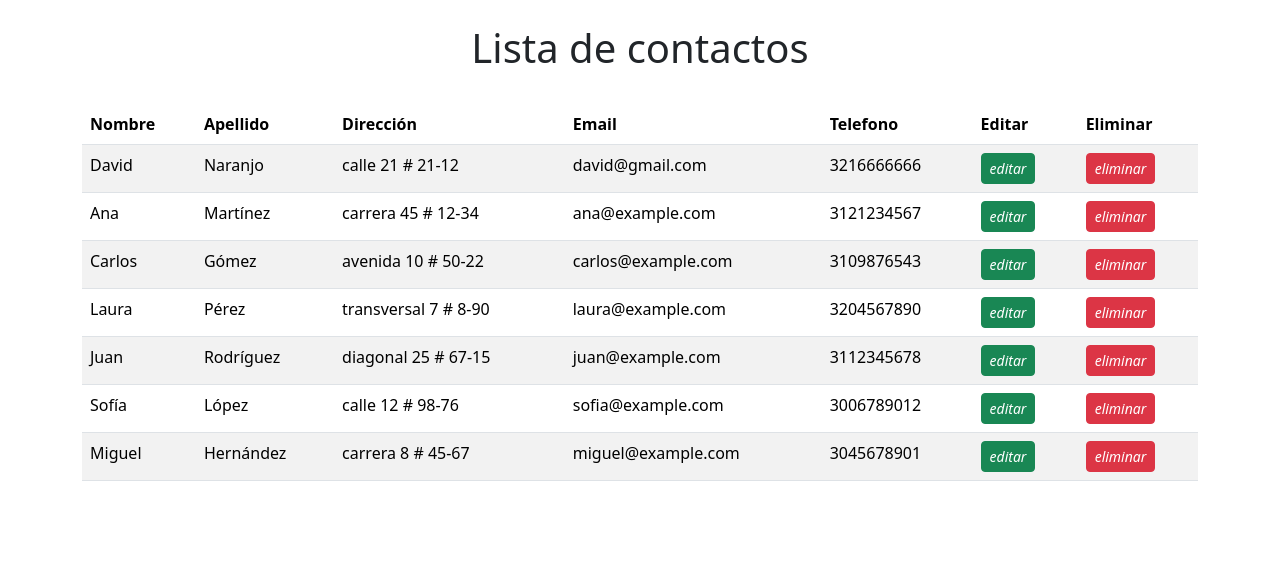
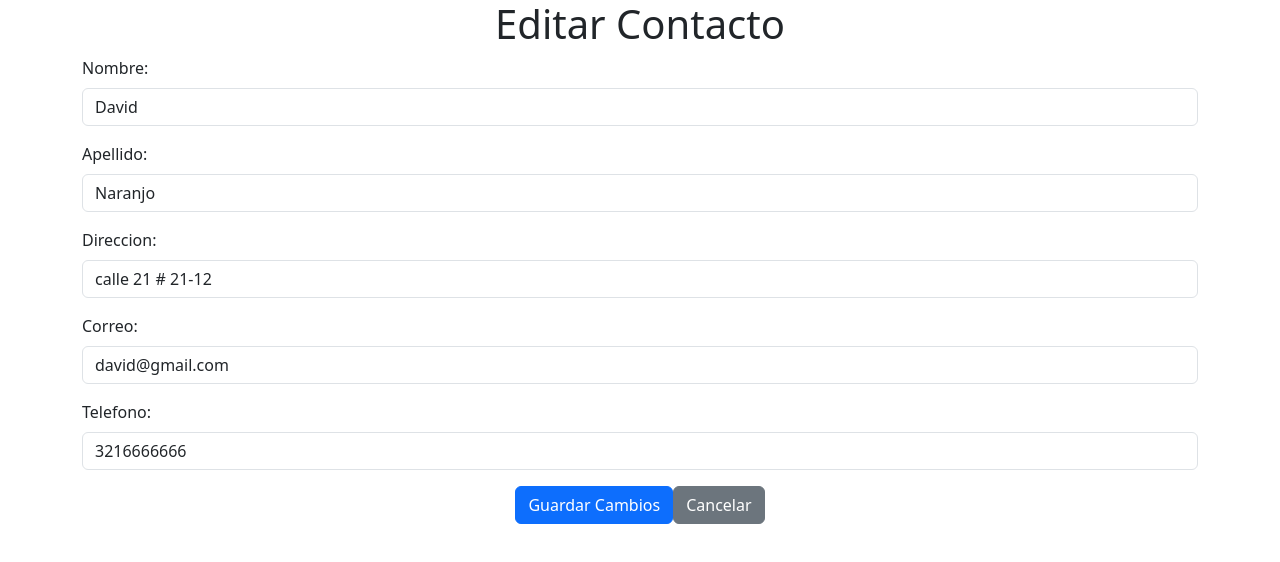
Before and after one commit to DavidNaranjoG/ContactBook, an Angular app in the folder contactBook/: page /editContact/1 in a window 1280 px wide. Before the commit this address led to /. Shown: the top 562 px of the page. Built offline with nearby package versions, Linux system fonts and the light colour scheme.

Commit message:
se logro acomodar el ruteo apra que redireccionara a la pagina de edicion, donde se gaurdan los cambios

```diff
--- a/contactBook/src/app/app.component.html
+++ b/contactBook/src/app/app.component.html
@@ -1 +1,16 @@
-<contactList></contactList>
+<!DOCTYPE html>
+<html lang="es">
+
+<head>
+    <meta charset="UTF-8">
+    <meta name="viewport" content="width=device-width, initial-scale=1.0">
+    <title>Conctact Book</title>
+    <!-- Bootstrap CSS -->
+    <link href="https://cdn.jsdelivr.net/npm/bootstrap@5.3.2/dist/css/bootstrap.min.css" rel="stylesheet">
+</head>
+
+<body>
+    <router-outlet></router-outlet>
+</body>
+
+</html>
--- a/contactBook/src/app/app.component.ts
+++ b/contactBook/src/app/app.component.ts
@@ -1,11 +1,12 @@
 import { Component } from '@angular/core';
 import { RouterOutlet } from '@angular/router';
+import { EditContactComponent } from "./components/edit-contact/edit-contact.component";
 import { ContactListComponent } from "./components/contact-list/contact-list.component";
 
 @Component({
   selector: 'app-root',
   standalone: true,
-  imports: [RouterOutlet, ContactListComponent],
+  imports: [RouterOutlet, EditContactComponent, ContactListComponent],
   templateUrl: './app.component.html',
   styleUrl: './app.component.css'
 })
--- a/contactBook/src/app/app.routes.ts
+++ b/contactBook/src/app/app.routes.ts
@@ -2,7 +2,11 @@ import { RouterModule, Routes } from '@angular/router';
 import { ContactListComponent } from './components/contact-list/contact-list.component';
 import { NgModule } from '@angular/core';
 import { EditContactComponent } from './components/edit-contact/edit-contact.component';
+import { AppComponent } from './app.component';
 
 export const routes: Routes = [
-  { path:'editContact:id', component: EditContactComponent}
+  { path: '', component: ContactListComponent },
+  { path: 'contactList/', component: ContactListComponent },
+  { path: 'editContact/:id', component: EditContactComponent },
+  { path: '**', redirectTo: '' }, // Ruta 404
 ];
--- a/contactBook/src/app/components/edit-contact/edit-contact.component.html
+++ b/contactBook/src/app/components/edit-contact/edit-contact.component.html
@@ -1,29 +1,31 @@
 <div class="container">
-    <h1 class="text-center">Editar Gasto</h1>
+  <h1 class="text-center">Editar Contacto</h1>
 
   <form [formGroup]="contactForm" (ngSubmit)="saveUpdatedContact()">
     <div class="mb-3">
-        <label for="descripcion" class="form-label">Descripción:</label>
-        <input id="descripcion" type="text" class="form-control" formControlName="descripcion">
+      <label for="name" class="form-label">Nombre:</label>
+      <input id="name" type="text" class="form-control" formControlName="Nombre">
     </div>
 
     <div class="mb-3">
-        <label for="monto" class="form-label">Monto:</label>
-        <input id="monto" type="number" class="form-control" formControlName="monto">
+      <label for="lastName" class="form-label">Apellido:</label>
+      <input id="lastName" type="text" class="form-control" formControlName="Apellido">
     </div>
 
     <div class="mb-3">
-        <label for="categoria" class="form-label">Categoría:</label>
-        <select id="categoria" class="form-control" formControlName="categoria">
-            <option *ngFor="let categoria of categorias" [value]="categoria.nombre">
-              {{ categoria.nombre }}
-            </option>
-          </select>
+      <label for="address" class="form-label">Direccion:</label>
+      <input id="address" type="text" class="form-control" formControlName="Direccion">
+    </div>
+
+
+    <div class="mb-3">
+      <label for="email" class="form-label">Correo:</label>
+      <input id="email" type="email" class="form-control" formControlName="Correo">
     </div>
 
     <div class="mb-3">
-        <label for="fecha" class="form-label">Fecha:</label>
-        <input id="fecha" type="date" class="form-control" formControlName="fecha">
+      <label for="phone" class="form-label">Telefono:</label>
+      <input id="phone" type="number" class="form-control" formControlName="Telefono">
     </div>
 
     <div class="text-center">
--- a/contactBook/src/app/components/edit-contact/edit-contact.component.ts
+++ b/contactBook/src/app/components/edit-contact/edit-contact.component.ts
@@ -1,13 +1,15 @@
 import { Component, OnInit } from '@angular/core';
-import { ActivatedRoute, Router } from '@angular/router';
+import { ActivatedRoute, Router, RouterModule } from '@angular/router';
 import { FormBuilder, FormGroup, FormsModule, Validators } from '@angular/forms';
 import { Contact } from '../../models/contacts';
 import { ServicesConctatBookService } from '../../services/services-conctat-book.service';
+import { ReactiveFormsModule } from '@angular/forms';
+import { CommonModule } from '@angular/common';
 
 @Component({
   selector: 'editContact',
   standalone: true,
-  imports: [],
+  imports: [RouterModule, FormsModule, ReactiveFormsModule, CommonModule],
   templateUrl: './edit-contact.component.html',
   styleUrl: './edit-contact.component.css'
 })
@@ -34,6 +36,12 @@ export class EditContactComponent implements OnInit {
 
     this.originalContact = this.servicesContactBook.getContacts().find(c => c.id === this.contactId)!;
 
+    if (!this.originalContact) {
+      console.error(`No se encontró el contacto con ID ${this.contactId}.`);
+      this.router.navigate(['']); // Redirige si el contacto no existe
+      return;
+    }
+
     // Inicializar el formulario con los datos del gasto
     this.contactForm =this.fb.group({
       Nombre:[this.originalContact.name, Validators.required],
@@ -45,7 +53,7 @@ export class EditContactComponent implements OnInit {
 
   }
 
-  saveUpdatedContact(){
+  saveUpdatedContact(): void {
     if(this.contactForm.valid){
       const updatedContact: Contact = {
         ...this.originalContact,
--- a/contactBook/src/app/services/services-conctat-book.service.ts
+++ b/contactBook/src/app/services/services-conctat-book.service.ts
@@ -6,7 +6,9 @@ import { Contact } from '../models/contacts';
   providedIn: 'root'
 })
 export class ServicesConctatBookService {
-
+  constructor() {
+    console.log("este es el contacto actualizado", this.updateContact)
+   }
 
   updateContact(contactId: number, updatedContact: Contact): void {
     const index = this.contactData.findIndex(c => c.id === contactId);
@@ -18,7 +20,7 @@ export class ServicesConctatBookService {
   }
   private contactData: Contact[] = contactData;
 
-  constructor() { }
+
 
 
   getContacts(): Contact[] {
```
Lines whose indentation alone changed are shown as unchanged.
